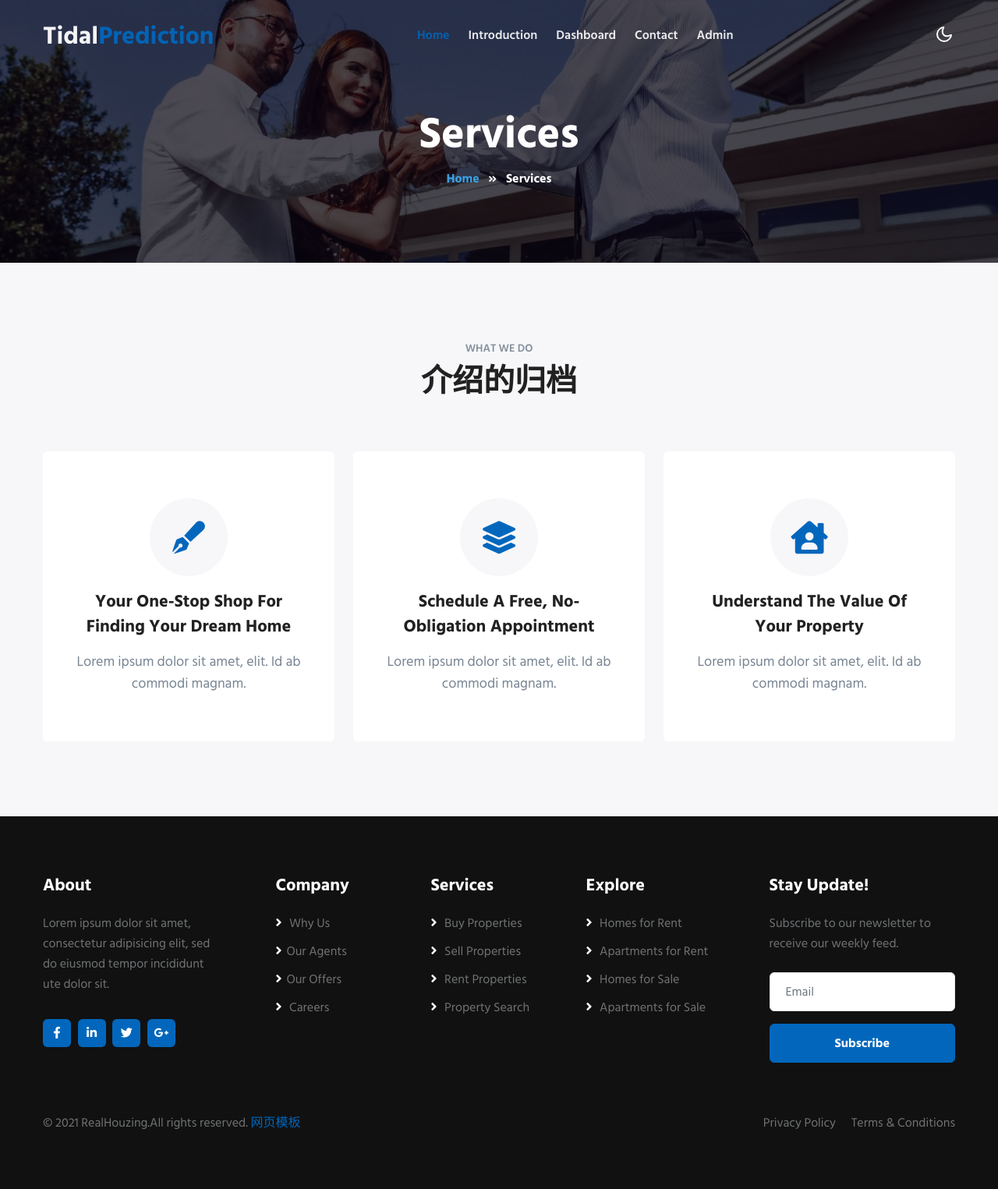
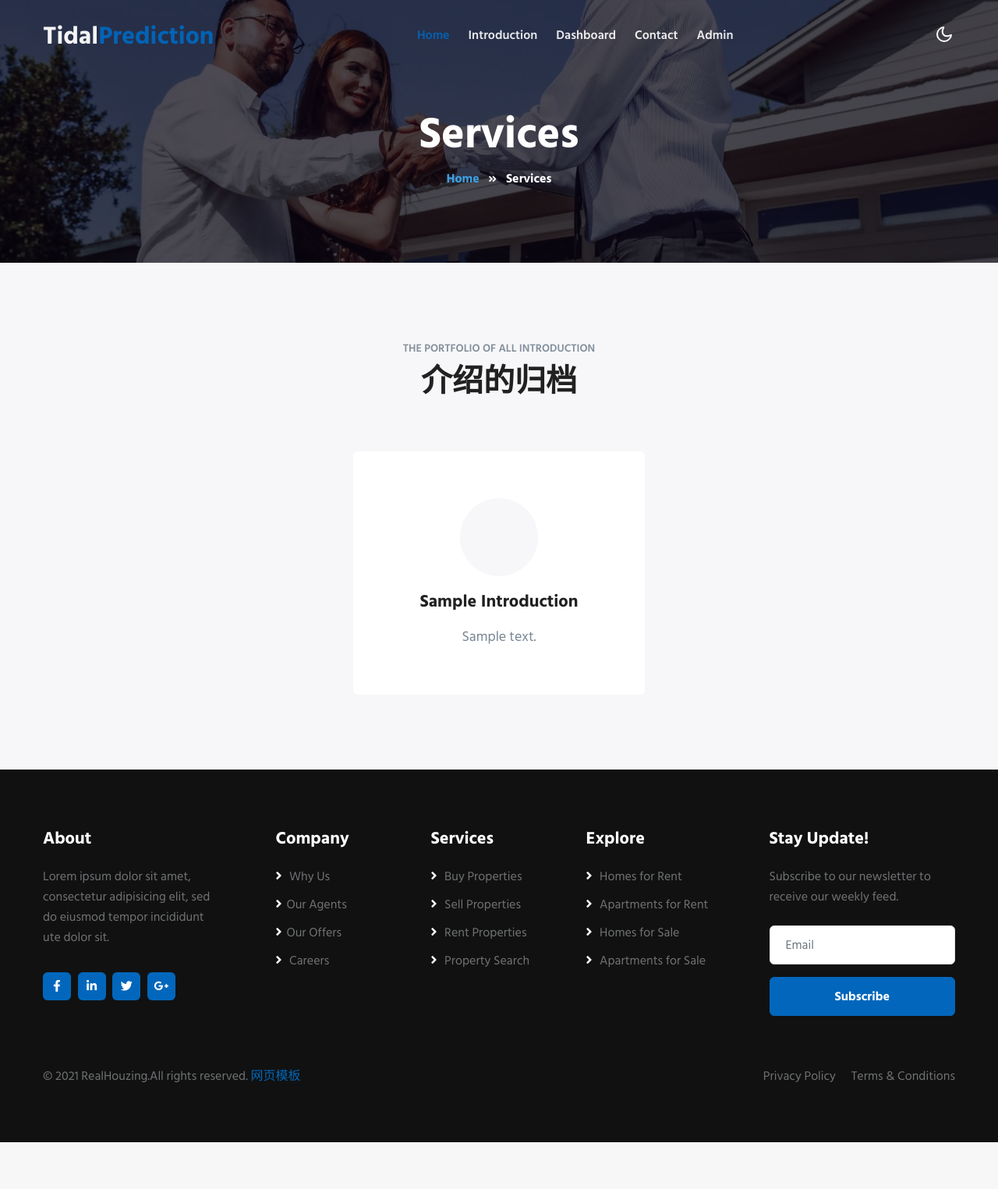
Before and after one commit to suye0620/TidalPredictionWeb, a Django app: page /introduce/portfolio/ in a window 1280 px wide. Shown: the whole page at 78% size. After the commit the page ends 1465 px from the top, so only its background shows below. Run offline with Django 3.2, Linux system fonts and the light colour scheme; tables that the repository leaves empty hold one stand-in row (values such as "Sample post"); some libraries are stand-ins or nearby versions.

Commit message:
2023-02-22-01-portfolio页面views设计

```diff
--- a/TidalPrediction/introduce/urls.py
+++ b/TidalPrediction/introduce/urls.py
@@ -4,6 +4,6 @@ from . import views
 urlpatterns = [
     # The portfolio of introduction pages
     path('portfolio/', views.portfolio, name='portfolio_of_introduction'),
-    path('introduction/', views.introduce, name='introduction')
+    path('introduction/', views.introduction_detail, name='introduction_detail')
 
 ]
--- a/TidalPrediction/introduce/views.py
+++ b/TidalPrediction/introduce/views.py
@@ -1,12 +1,28 @@
 from django.shortcuts import render
-
+from .models import Introduction
 
 # Create your views here.
 def portfolio(request):
     # the portfolio of introduction pages
-    return render(request, "introduce/portfolio.html")
+    if request.method == 'GET':
+        # get the recommended introduction
+        top_introduction = Introduction.objects.filter(is_recommend=1)
+
+        method_flag = True
+
+        context = {
+            'top_introduction':top_introduction,
+            'method_flag':method_flag
+        }
+        return render(request, "introduce/portfolio.html",context)
+    else:
+        method_flag = False
+        context = {
+            'method_flag': method_flag
+        }
+        return render(request,"introduce/portfolio.html",context)
 
 
-def introduce(request):
+def introduction_detail(request,id):
     # 暂时充数的介绍页
     return render(request, "introduce/introduce.html")
--- a/TidalPrediction/templates/introduce/portfolio.html
+++ b/TidalPrediction/templates/introduce/portfolio.html
@@ -14,7 +14,7 @@
                     </div>
                     <div class="w3breadcrumb-right">
                         <ul class="breadcrumbs-custom-path">
-                            <li><a href="index.html">Home</a></li>
+                            <li><a href="{% url 'index' %}">Home</a></li>
                             <li class="active"><span class="fas fa-angle-double-right mx-2"></span> Services </li>
                         </ul>
                     </div>
@@ -30,44 +30,33 @@
     <!-- features section -->
     <section class="w3l-features py-5" id="features">
         <div class="container py-lg-5 py-md-4 py-2">
+            {% if method_flag %}
                 <div class="title-content text-center mb-lg-3 mb-4">
-                <h6 class="title-subw3hny mb-1">What We Do</h6>
+                    <h6 class="title-subw3hny mb-1">The portfolio of all introduction</h6>
                     <h3 class="title-w3l">介绍的归档</h3>
                 </div>
                 <div class="main-cont-wthree-2">
                     <div class="row justify-content-center">
+                        {% for introduction in top_introduction %}
                             <div class="col-lg-4 col-md-6 mt-lg-5 mt-4">
                                 <div class="grids-1 box-wrap">
                                     <div class="icon">
-                                <i class="fas fa-pen-fancy"></i>
+                                        <i class="{{ introduction.portfolio_icon }}"></i>
                                     </div>
-                            <h4><a href="{% url 'introduction' %}" class="title-head mb-3">Your One-Stop Shop for Finding Your Dream
-                                Home</a></h4>
-                            <p class="text-para">Lorem ipsum dolor sit amet, elit. Id ab commodi magnam. </p>
+                                    <h4><a href="{% url 'introduction_detail' %}" class="title-head mb-3">{{ introduction.title }}</a></h4>
+                                    <p class="text-para">{{ introduction.desc }}</p>
                                 </div>
                             </div>
-                    <div class="col-lg-4 col-md-6 mt-lg-5 mt-4">
-                        <div class="grids-1 box-wrap">
-                            <div class="icon">
-                                <i class="fas fa-layer-group"></i>
-                            </div>
-                            <h4><a href="#service" class="title-head mb-3">Schedule a Free, No-Obligation
-                                Appointment</a></h4>
-                            <p class="text-para">Lorem ipsum dolor sit amet, elit. Id ab commodi magnam. </p>
+                        {% endfor %}
                     </div>
                 </div>
-                    <div class="col-lg-4 col-md-6 mt-lg-5 mt-4">
-                        <div class="grids-1 box-wrap">
-                            <div class="icon">
-                                <i class="fas fa-house-user"></i>
+            {% else %}
+                <div class="title-content text-center mb-lg-3 mb-4">
+                    <h6 class="title-subw3hny mb-1">Error</h6>
+                    <h3 class="title-w3l">The request method is not True</h3>
                 </div>
-                            <h4><a href="#service" class="title-head mb-3">Understand the Value of Your Property</a>
-                            </h4>
-                            <p class="text-para">Lorem ipsum dolor sit amet, elit. Id ab commodi magnam. </p>
-                        </div>
-                    </div>
-                </div>
-            </div>
+            {% endif %}
+
         </div>
     </section>
     <!--//features section -->
--- a/TidalPrediction/templates/layout/base.html
+++ b/TidalPrediction/templates/layout/base.html
@@ -27,6 +27,8 @@
     <link href="https://fonts.googleapis.com/css2?family=Hind+Siliguri:wght@400;600;700&display=swap" rel="stylesheet">
     <!-- Template CSS -->
     <link rel="stylesheet" href="{% static 'css/style-starter.css' %}">
+    <!-- Font Awesome version：5.15.4-->
+{#    <link rel="stylesheet" href="https://cdn.bootcdn.net/ajax/libs/font-awesome/5.15.4/css/fontawesome.min.css">#}
     <!-- customize css code -->
     {% block css %}{% endblock %}
 </head>
```
Also changed, not shown: README.md. Lines whose indentation alone changed are shown as unchanged.
